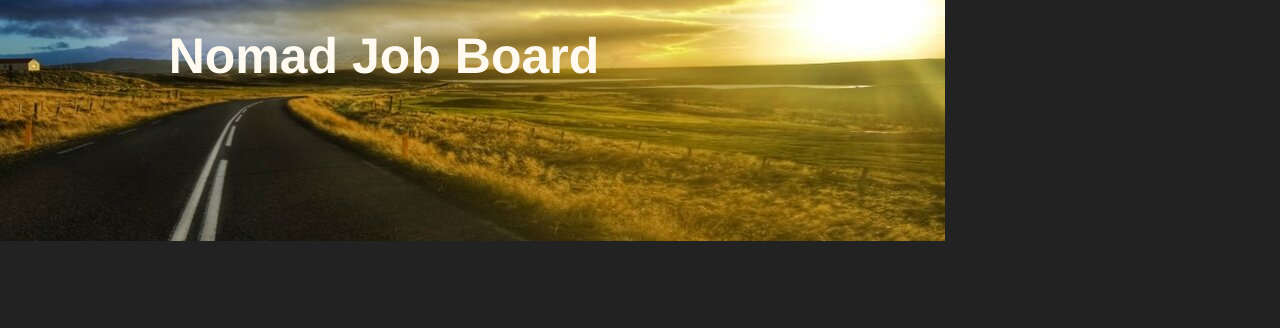
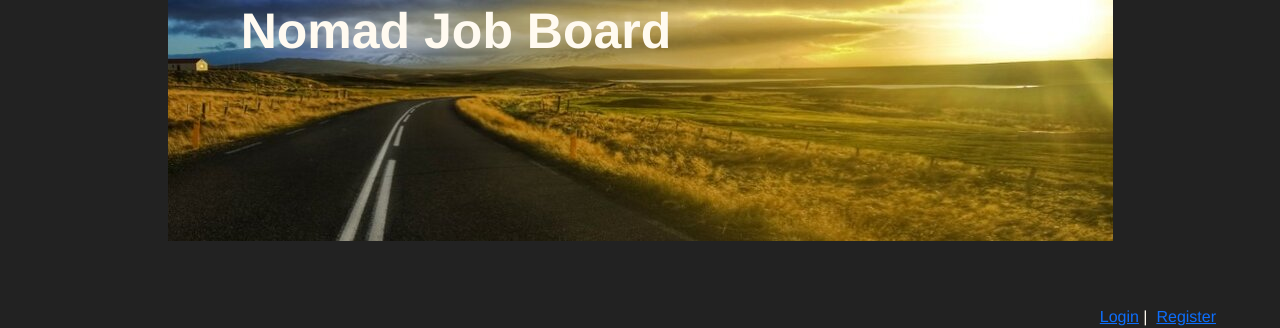
Before and after one commit to orcaetal/nomad-job-board, a React (Create React App) app in the folder client/: page / in a window 1280 px wide. Shown: the top 328 px of the page. Built offline with nearby package versions, Linux system fonts and the light colour scheme; no server answers.

Commit message:
header-fix-and-register

```diff
--- a/client/src/components/Home.js
+++ b/client/src/components/Home.js
@@ -84,11 +84,11 @@ const Home = (props) => {
 
   return (
     <>
-      <div className="page-wrap">
+      <div className="page-wrap"><img src="/road_banner_2.jpg"  alt="Responsive image"></img>
         <div className="head-wrap">
+
           <h1
             className="main-header"
-            style={{ backgroundImage: "url(/road_banner_2.jpg)" }}
           >
             <strong>Nomad Job Board</strong>
           </h1>
--- a/client/src/components/master.css
+++ b/client/src/components/master.css
@@ -17,13 +17,19 @@
     margin-right: auto;
     margin-left: auto;
 }
+
+@media screen and (min-width: 480px) {
+        .main-header {
+            width: 100%;
+        }
+    }
+
 .main-header{
-    padding-top: 2%;
-    padding-bottom: 15%;
-    padding-right: 40%;
-    background-repeat: no-repeat;
-    min-width: 90%;
-    margin: auto;
+    position: absolute;
+    top: 1px;
+    left: 8px;
+    padding-right: 30%;
+    background-repeat:no-repeat;
     font-size: 50px;
     color: floralwhite;
 }
--- a/client/src/components/register.js
+++ b/client/src/components/register.js
@@ -24,7 +24,7 @@ const Register = (props) => {
         (res) => {
           console.log("Login succeeded", res);
           setUser(res.data);
-          navigate("/profile");
+          navigate("/login");
         },
         (err) => {
           debugger;
```
